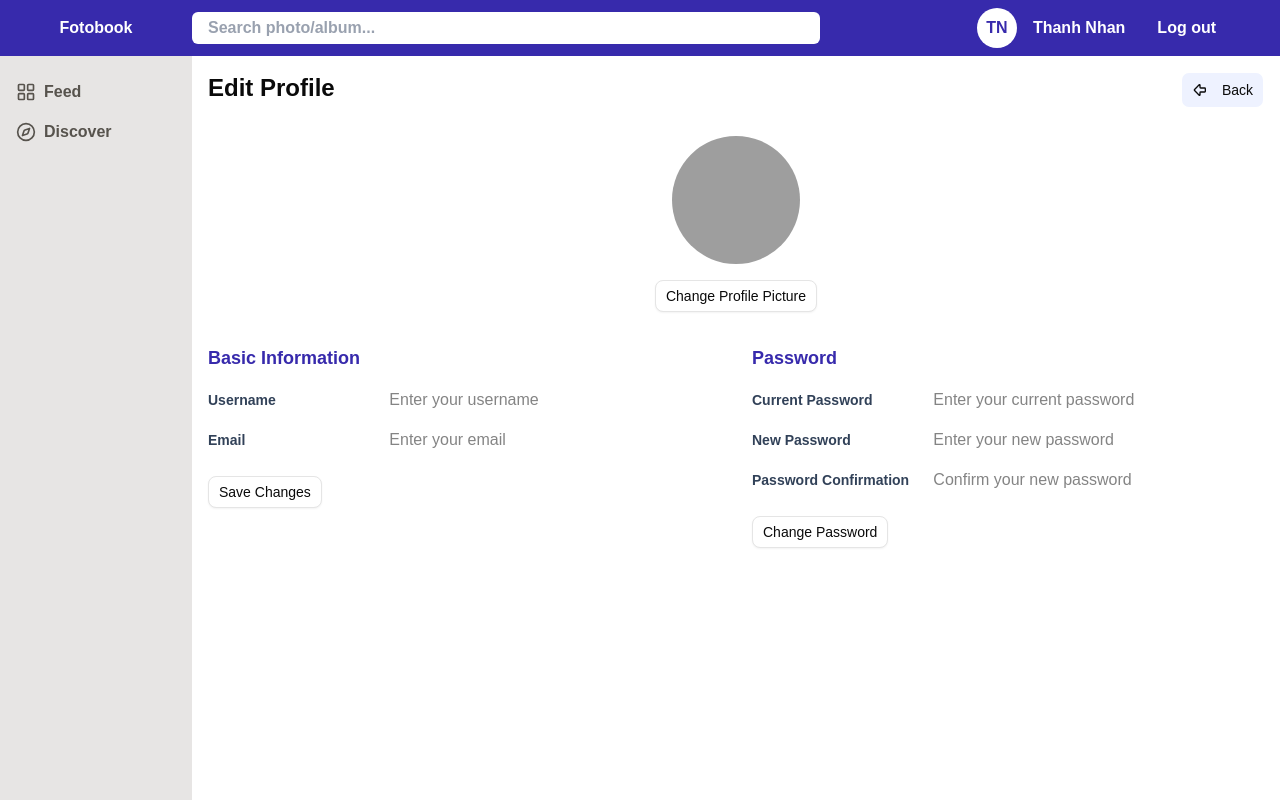
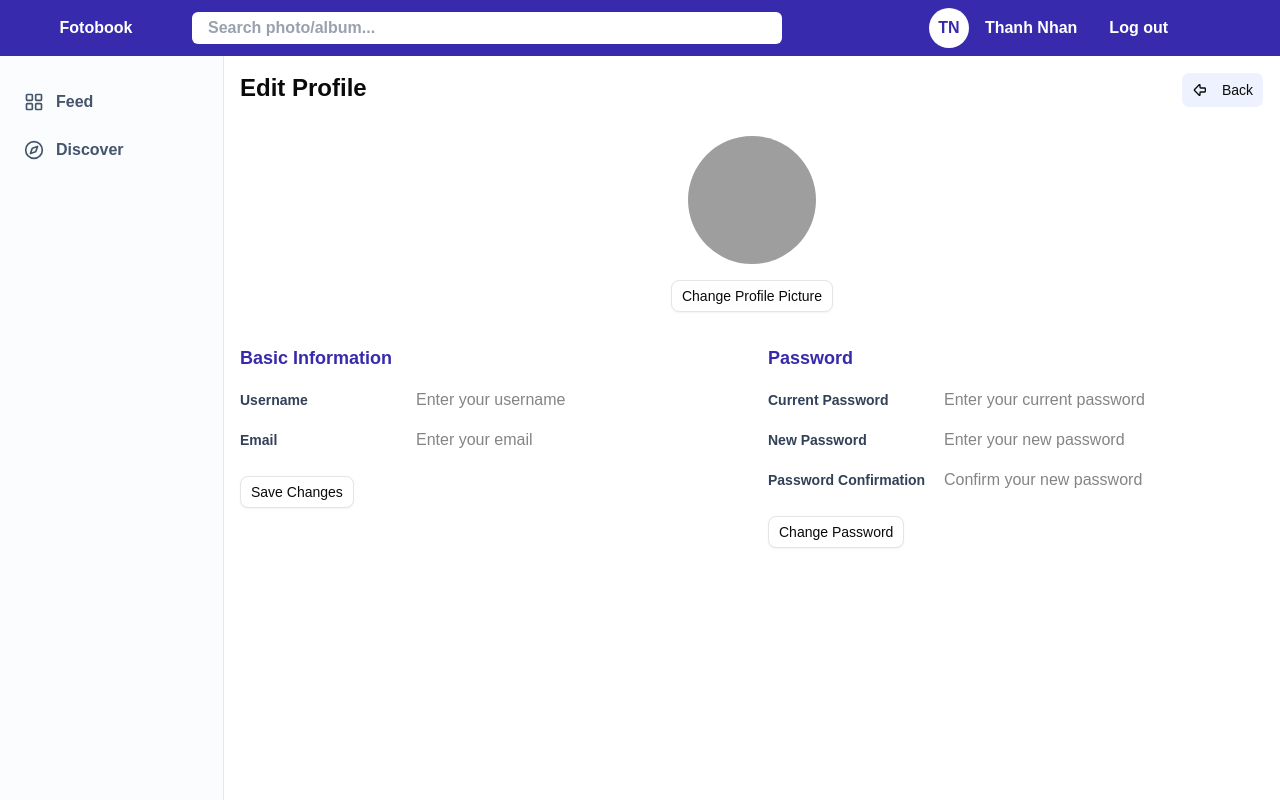
Before and after one commit to nhantruongthanh123/Final-app, a React (Vite) app in the folder frontend/: page /profile in a window 1280 px wide. Built offline with nearby package versions, Linux system fonts and the light colour scheme; grey boxes are pictures that could not be loaded.

Commit message:
Update the error page

```diff
--- a/frontend/src/App.tsx
+++ b/frontend/src/App.tsx
@@ -18,7 +18,8 @@ import Follower from "@/pages/User/Follower";
 import Following from "@/pages/User/Following";
 import EditPhoto from "@/components/photo/EditPhoto";
 import EditAlbum from "@/components/album/EditAlbum";
-import EditProfile from "./components/user/EditProfile";
+import EditProfile from "@/components/user/EditProfile";
+import NotFound from "@/pages/NotFound";
 
 function App() {
   return (
@@ -48,6 +49,8 @@ function App() {
           <Route path="/admin/users" element={<Users />} />
           <Route path="/admin/users/:id" element={<UserProfile />} />
         </Route>
+
+        <Route path="*" element={<NotFound />} />
       </Routes>
     </BrowserRouter>
   );
--- a/frontend/src/components/auth/LoginForm.tsx
+++ b/frontend/src/components/auth/LoginForm.tsx
@@ -10,6 +10,7 @@ import {
   CardTitle,
 } from "../ui/card";
 import { FaGoogle, FaFacebook, FaTwitter } from "react-icons/fa";
+import { Link } from "react-router-dom";
 
 const LoginForm = () => {
   const navigate = useNavigate();
@@ -64,9 +65,11 @@ const LoginForm = () => {
             </Button>
           </div>
 
-          <Button className="w-full bg-indigo-800 hover:bg-indigo-700">
-            Login
-          </Button>
+          <Link to="/feed">
+            <Button className="w-full bg-indigo-800 hover:bg-indigo-700">
+              Login
+            </Button>
+          </Link>
         </CardContent>
 
         <CardFooter className="flex flex-col gap-2 text-sm text-center">
--- a/frontend/src/components/layout/Header.tsx
+++ b/frontend/src/components/layout/Header.tsx
@@ -10,7 +10,7 @@ import { Link } from "react-router-dom";
 
 const Header = ({ name }: { name?: string }) => {
   return (
-    <div className="bg-indigo-800 flex flex-row items-center justify-between py-2 font-bold">
+    <div className="bg-indigo-800 flex flex-row items-center justify-between py-2 font-bold sticky top-0 z-50">
       <div className="text-white flex justify-center w-[20%] md:w-[15%] shrink-0 md text-sm md:text-base">
         Fotobook
       </div>
@@ -59,14 +59,18 @@ const Header = ({ name }: { name?: string }) => {
             </DropdownMenuContent>
           </DropdownMenu>
 
-          <div className="text-white pr-2 md:pr-0">
-            <button>Log out</button>
-          </div>
+          <Link to="/">
+            <div className="text-white pr-4 md:mr-8 whitespace-nowrap">
+              <button>Log out</button>
+            </div>
+          </Link>
         </div>
       ) : (
-        <div className="text-white pr-2 md:pr-0 md:mr-[5%]">
-          <button>Log in</button>
-        </div>
+        <Link to="/login">
+          <div className="text-white pr-4 md:mr-8 whitespace-nowrap">
+            <button>Log in</button>
+          </div>
+        </Link>
       )}
     </div>
   );
--- a/frontend/src/components/layout/HeaderAdmin.tsx
+++ b/frontend/src/components/layout/HeaderAdmin.tsx
@@ -1,6 +1,6 @@
 const Header = ({ name }: { name?: string }) => {
   return (
-    <div className="bg-indigo-800 flex flex-row items-center justify-between py-2 font-bold">
+    <div className="bg-indigo-800 flex flex-row items-center justify-between py-2 font-bold sticky top-0 z-50">
       <div className="text-white flex justify-center w-[20%] md:w-[15%] shrink-0 md text-sm md:text-base pl-2 md:pl-0">
         Fotobook Admin
       </div>
--- a/frontend/src/components/layout/Sidebar.tsx
+++ b/frontend/src/components/layout/Sidebar.tsx
@@ -1,25 +1,45 @@
+import { cn } from "@/lib/utils";
 import { Compass, LayoutGrid } from "lucide-react";
-import { Link } from "react-router-dom";
-import React from "react";
+import { NavLink } from "react-router-dom";
 
 const Sidebar = () => {
   return (
-    <div className="flex-col py-4 font-bold w-[15%] bg-stone-200 hidden md:flex shrink-0">
-      <Link
+    <div className="flex-col py-6 w-56 bg-slate-50/50 border-r border-slate-200 hidden md:flex shrink-0 h-screen sticky top-0 z-50">
+      <div className="flex flex-col gap-1 px-3 w-full">
+        <NavLink
           to="/feed"
-        className="flex items-center w-full justify-start gap-2 px-2 md:px-4 py-2 text-sm text-stone-600 hover:text-stone-900 hover:bg-stone-300"
+          className={({ isActive }) =>
+            cn(
+              "flex items-center gap-3 px-3 py-2.5 rounded-lg text-base font-semibold transition-all",
+              {
+                "bg-indigo-50 text-indigo-700": isActive,
+                "text-slate-600 hover:bg-slate-100 hover:text-slate-900":
+                  !isActive,
+              },
+            )
+          }
         >
           <LayoutGrid className="w-5 h-5 shrink-0" />
-        <span className="text-base">Feed</span>
-      </Link>
+          <span>Feed</span>
+        </NavLink>
 
-      <Link
+        <NavLink
           to="/discover"
-        className="flex items-center w-full justify-start gap-2 px-2 md:px-4 py-2 text-sm text-stone-600 hover:text-stone-900 hover:bg-stone-300"
+          className={({ isActive }) =>
+            cn(
+              "flex items-center gap-3 px-3 py-2.5 rounded-lg text-base font-semibold transition-all",
+              {
+                "bg-indigo-50 text-indigo-700": isActive,
+                "text-slate-600 hover:bg-slate-100 hover:text-slate-900":
+                  !isActive,
+              },
+            )
+          }
         >
           <Compass className="w-5 h-5 shrink-0" />
-        <span className="text-base">Discover</span>
-      </Link>
+          <span>Discover</span>
+        </NavLink>
+      </div>
     </div>
   );
 };
--- a/frontend/src/components/layout/SidebarAdmin.tsx
+++ b/frontend/src/components/layout/SidebarAdmin.tsx
@@ -1,32 +1,62 @@
-import { BookImage, Camera, User } from "lucide-react";
-import { Link } from "react-router-dom";
+import { cn } from "@/lib/utils";
+import { BookImage, LayoutGrid, User } from "lucide-react";
+import { NavLink } from "react-router-dom";
 
 const SidebarAdmin = () => {
   return (
-    <div className="flex-col py-4 font-bold w-[15%] bg-stone-200 hidden md:flex shrink-0 h-full">
-      <Link
+    <div className="flex-col py-6 w-56 bg-slate-50/50 border-r border-slate-200 hidden md:flex shrink-0 h-screen sticky top-0 z-50">
+      <div className="flex flex-col gap-1 px-3 w-full">
+        <NavLink
           to="/admin/photos"
-        className="flex items-center w-full justify-start gap-2 px-2 md:px-4 py-2 text-sm text-stone-600 hover:text-stone-900 hover:bg-stone-300"
+          className={({ isActive }) =>
+            cn(
+              "flex items-center gap-3 px-3 py-2.5 rounded-lg text-base font-semibold transition-all",
+              {
+                "bg-indigo-50 text-indigo-700": isActive,
+                "text-slate-600 hover:bg-slate-100 hover:text-slate-900":
+                  !isActive,
+              },
+            )
+          }
         >
-        <Camera className="w-5 h-5 shrink-0" />
-        <span className="text-base">Manage Photos</span>
-      </Link>
+          <LayoutGrid className="w-5 h-5 shrink-0" />
+          <span>Manage Photos</span>
+        </NavLink>
 
-      <Link
+        <NavLink
           to="/admin/albums"
-        className="flex items-center w-full justify-start gap-2 px-2 md:px-4 py-2 text-sm text-stone-600 hover:text-stone-900 hover:bg-stone-300"
+          className={({ isActive }) =>
+            cn(
+              "flex items-center gap-3 px-3 py-2.5 rounded-lg text-base font-semibold transition-all",
+              {
+                "bg-indigo-50 text-indigo-700": isActive,
+                "text-slate-600 hover:bg-slate-100 hover:text-slate-900":
+                  !isActive,
+              },
+            )
+          }
         >
           <BookImage className="w-5 h-5 shrink-0" />
-        <span className="text-base">Manage Albums</span>
-      </Link>
+          <span>Manage Albums</span>
+        </NavLink>
 
-      <Link
+        <NavLink
           to="/admin/users"
-        className="flex items-center w-full justify-start gap-2 px-2 md:px-4 py-2 text-sm text-stone-600 hover:text-stone-900 hover:bg-stone-300"
+          className={({ isActive }) =>
+            cn(
+              "flex items-center gap-3 px-3 py-2.5 rounded-lg text-base font-semibold transition-all",
+              {
+                "bg-indigo-50 text-indigo-700": isActive,
+                "text-slate-600 hover:bg-slate-100 hover:text-slate-900":
+                  !isActive,
+              },
+            )
+          }
         >
           <User className="w-5 h-5 shrink-0" />
-        <span className="text-base">Manage Users</span>
-      </Link>
+          <span>Manage Users</span>
+        </NavLink>
+      </div>
     </div>
   );
 };
--- a/frontend/src/components/user/EditProfile.tsx
+++ b/frontend/src/components/user/EditProfile.tsx
@@ -1,11 +1,8 @@
-import userData from "@/datas/userData";
 import PageHeader from "@/components/shared/PageHeader";
 import { Button } from "@/components/ui/button";
-import { Input } from "../ui/input";
 import FormField from "@/components/shared/FormField";
 
 const EditProfile = () => {
-  const user = userData[0];
   return (
     <div className="flex flex-col w-full gap-4 p-4">
       <PageHeader title="Edit Profile" backlink="/photos" />
--- a/frontend/src/layouts/UserLayout.tsx
+++ b/frontend/src/layouts/UserLayout.tsx
@@ -4,11 +4,13 @@ import Sidebar from "@/components/layout/Sidebar";
 
 const UserLayout = () => {
   return (
-    <div className="flex flex-col min-h-screen">
+    <div className="flex flex-col h-screen overflow-hidden">
       <Header name="Thanh Nhan" />
-      <div className="flex flex-row flex-1">
+      <div className="flex flex-row flex-1 overflow-hidden">
         <Sidebar />
-        <Outlet />
+        <main className="flex-1 flex flex-col overflow-y-auto relative bg-white">
+          <Outlet />
+        </main>
       </div>
     </div>
   );
--- /dev/null
+++ b/frontend/src/pages/NotFound.tsx
@@ -0,0 +1,32 @@
+import { Link } from "react-router-dom";
+import { Button } from "@/components/ui/button";
+import { Home } from "lucide-react";
+
+const NotFound = () => {
+  return (
+    <div className="text-2xl font-bold flex flex-1 flex-col items-center justify-center p-4 bg-indigo-100 w-full h-screen">
+      <h1 className="text-7xl font-extrabold text-slate-800 tracking-tight mb-4">
+        404
+      </h1>
+      <h2 className="text-2xl font-semibold text-slate-700 mb-2">
+        Page not found
+      </h2>
+      <p className="text-slate-500 max-w-md mx-auto mb-8 text-lg text-center">
+        Oops! The page you are looking for doesn't exist or might have been
+        removed.
+      </p>
+
+      <Link to="/feed">
+        <Button
+          size="lg"
+          className="bg-indigo-600 hover:bg-indigo-700 text-white gap-2"
+        >
+          <Home className="w-5 h-5" />
+          Back to Feed
+        </Button>
+      </Link>
+    </div>
+  );
+};
+
+export default NotFound;
```
Lines whose indentation alone changed are shown as unchanged.
